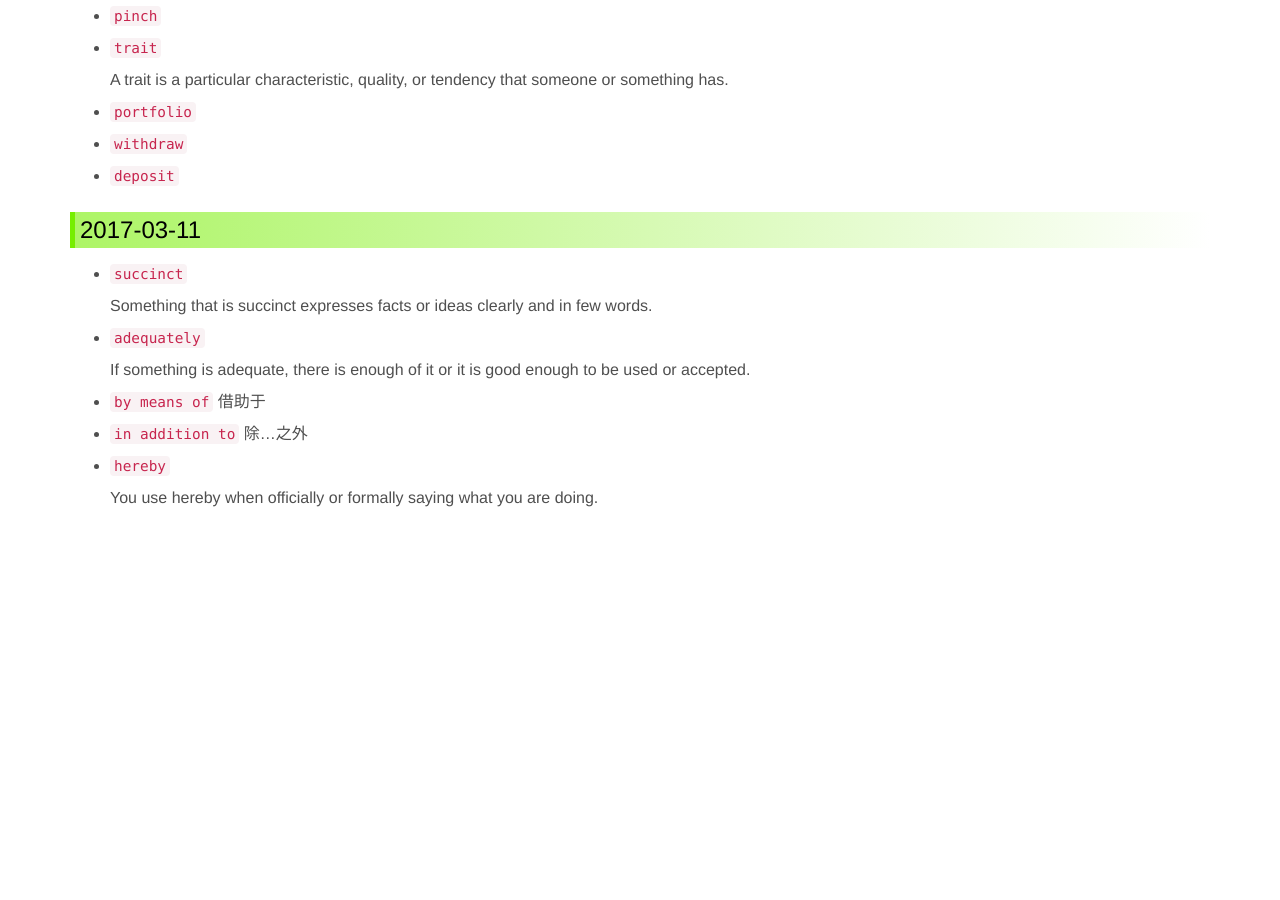
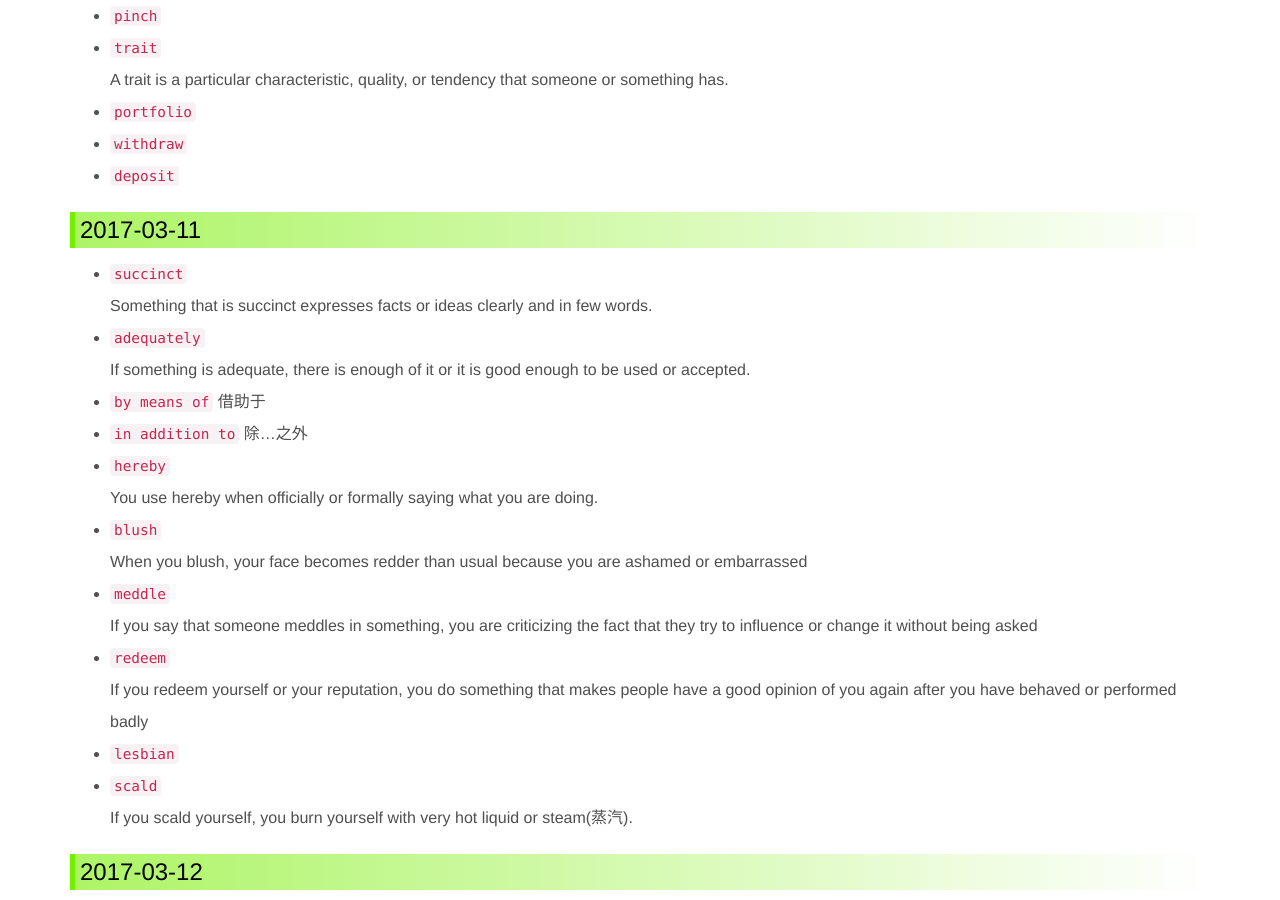
Before and after one commit to ronniewang/ronniewang.github.io, a Jekyll site: the page built from _posts/2017-03-01-willpower-experiment-3.md, in a window 1280 px wide and 900 px high, scrolled down 4811 px. Built offline with Jekyll 4.4.1, drawn with Linux system fonts in a browser that asks for light colours; before the commit the page ends 5335 px from its top, so only the background shows below that.

Commit message:
update files

```diff
--- a/_posts/2017-03-01-willpower-experiment-3.md
+++ b/_posts/2017-03-01-willpower-experiment-3.md
@@ -179,3 +179,16 @@ If something is adequate, there is enough of it or it is good enough to be used
 * `in addition to` 除...之外
 * `hereby`
 You use hereby when officially or formally saying what you are doing.
+* `blush`
+When you blush, your face becomes redder than usual because you are ashamed or embarrassed
+* `meddle`
+If you say that someone meddles in something, you are criticizing the fact that they try to influence  or change it
+without being asked
+* `redeem`
+If you redeem yourself or your reputation, you do something that makes people have a good opinion of you again after
+you have behaved or performed badly
+* `lesbian`
+* `scald`
+If you scald yourself, you burn yourself with very hot liquid or steam(蒸汽).
+
+### 2017-03-12
```
